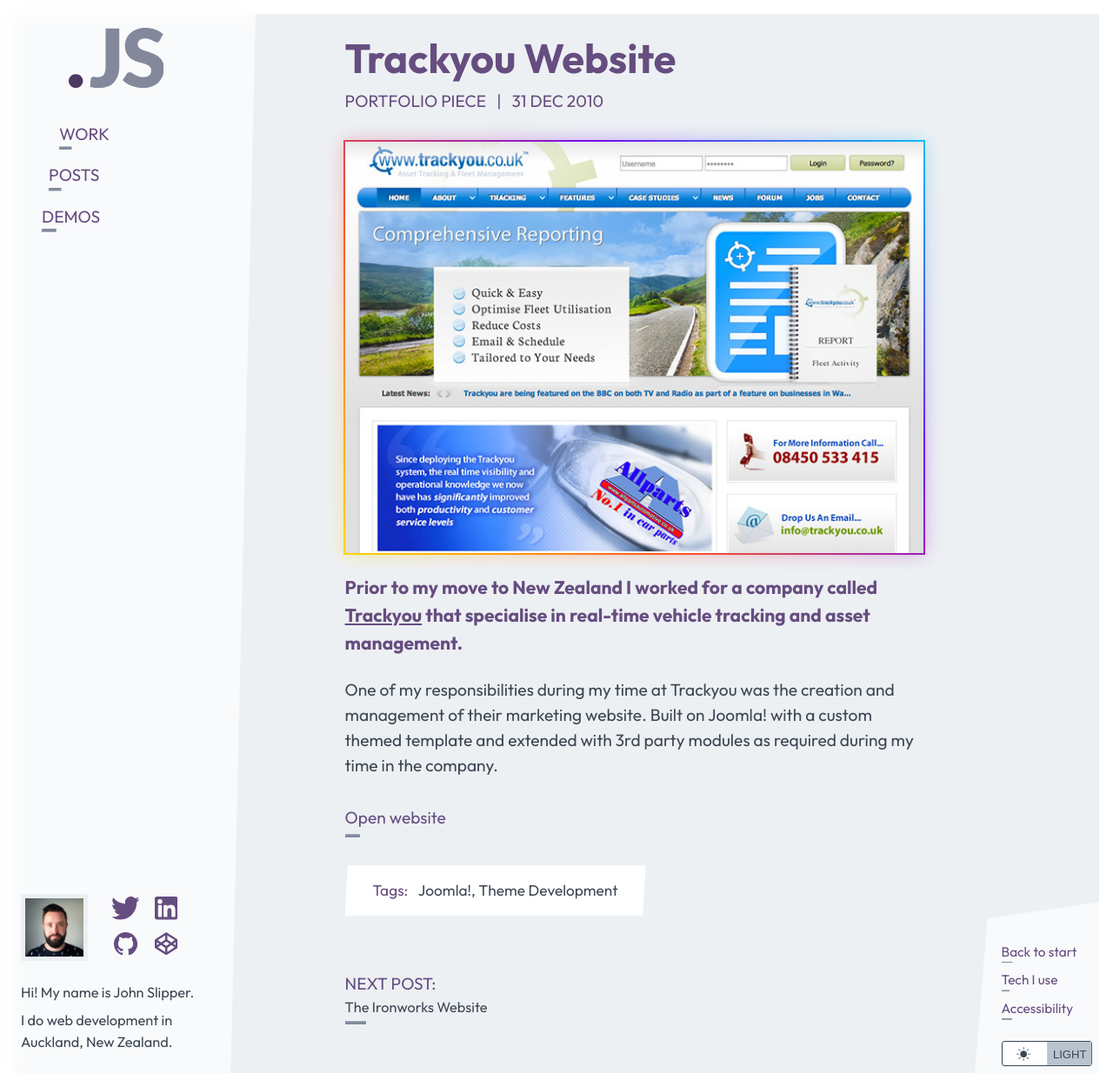
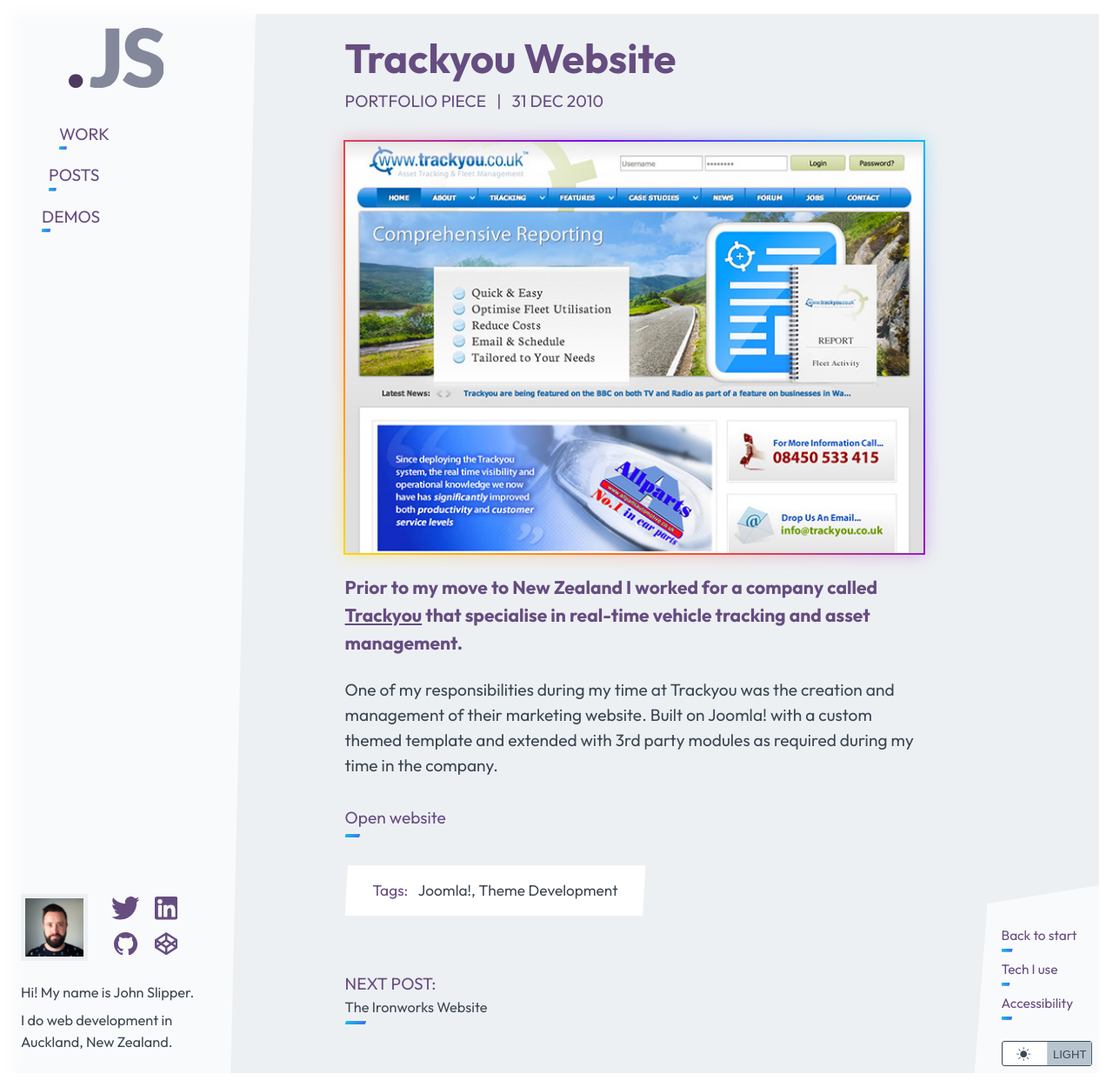
Before and after one commit to johnslipper/johnslipper.github.io, a Jekyll site: the page built from _posts/2011-01-01-trackyou-website.html, in a window 1280 px wide and 1250 px high. Shown: the whole window at 87% size. Built offline with Jekyll 4.4.1, drawn with Linux system fonts in a browser that asks for light colours.

Commit message:
Gradient animated underline

```diff
--- a/_sass/_global.scss
+++ b/_sass/_global.scss
@@ -74,27 +74,25 @@
 }
 
 @mixin animated-underline(
-    $width: 15%,
-    $widthFocus: 100%,
     $height: 0.25rem,
     $spacing: 0.25rem,
-    $color: var(--heading-underline-color)
 ) {
     position: relative;
     &::after {
         content: "";
         display: block;
-        width: $width;
+        width: 100%;
         height: $height;
         margin-block-start: $spacing;
-        background-color: $color;
-        transition: width 250ms;
-        clip-path: polygon(1% 0, 100% 0, 99% 100%, 0% 100%);
+        background-color: var(--heading-underline-color);
+        transition: clip-path 250ms;
+        clip-path: polygon(1% 0, 15% 0, 14% 100%, 0% 100%);
+        background-image: linear-gradient(270deg, #ffd800, #ff5520, #750cf2, #0cbcf2);
     }
     &:hover,
     &:focus {
         &::after {
-            width: $widthFocus;
+            clip-path: polygon(1% 0, 100% 0, 99% 100%, 0% 100%);
         }
     }
 }
--- a/_sass/components/_footer.scss
+++ b/_sass/components/_footer.scss
@@ -37,7 +37,7 @@
             display: inline-block;
             color: var(--link-color);
             text-decoration: none;
-            @include animated-underline(15%, 100%, 0.1rem, 0);
+            @include animated-underline();
         }
     }
 
--- a/_sass/components/_header.scss
+++ b/_sass/components/_header.scss
@@ -56,7 +56,7 @@
                 line-height: 1;
                 text-transform: uppercase;
                 text-decoration: none;
-                @include animated-underline(25%);
+                @include animated-underline();
             }
         }
     }
```
